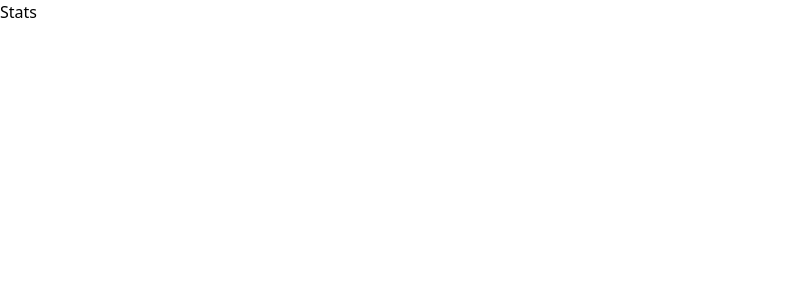
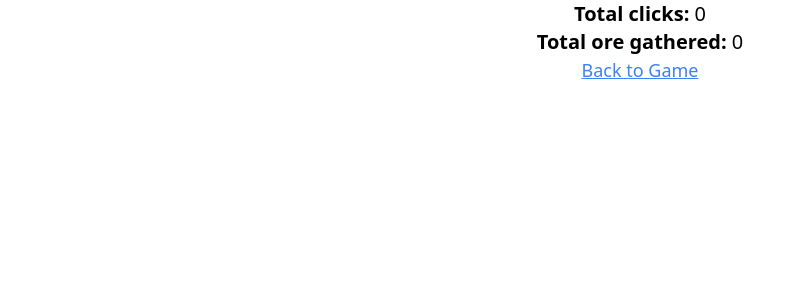
Before and after one commit to RoyalF4/ore-clicker, a React (Vite) app: page /stats in a window 1280 px wide. Shown: the top 300 px of the page, without its empty margins (0-805 px from the left). Built offline with nearby package versions, Linux system fonts and the light colour scheme.

Commit message:
refactor: :recycle: move router to app component
move router to app component so that state/dispatch can be passed as props

```diff
--- a/src/App.tsx
+++ b/src/App.tsx
@@ -1,60 +1,34 @@
-import Additions from "./components/Additions.tsx";
-import Upgrades from "./components/Upgrades.tsx";
-import useInterval from "./hooks/UseInterval.ts";
+import { createBrowserRouter, RouterProvider } from "react-router-dom";
+
 import useLocalStorage from "./hooks/UseLocalStorage.ts";
 import { initialState } from "./hooks/UseLocalStorage.ts";
-import formatNumber from "./utils/formatNumber.ts";
-import getIncrement from "./utils/getIncrement.ts";
 
-const GAME_INTERVAL = 100;
+import ErrorPage from "./pages/ErrorPage.tsx";
+import StartPage from "./pages/StartPage.tsx";
+import Stats from "./pages/Stats.tsx";
+import Game from "./components/Game.tsx";
 
 export default function App() {
   const [state, dispatch] = useLocalStorage(initialState, "playerData");
 
-  const { ore, additions, upgrades } = state;
-  const increment = getIncrement(additions, GAME_INTERVAL);
+  const router = createBrowserRouter([
+    {
+      path: "/",
+      element: <StartPage />,
+    },
+    {
+      path: "/game",
+      element: <Game state={state} dispatch={dispatch} />,
+    },
+    {
+      path: "/stats",
+      element: <Stats state={state} />,
+    },
+    {
+      path: "*",
+      element: <ErrorPage />,
+    },
+  ]);
 
-  useInterval(() => {
-    dispatch({
-      type: "increment",
-      payload: increment,
-    });
-  }, GAME_INTERVAL);
-
-  function handleClick() {
-    dispatch({ type: "click" });
-  }
-
-  function handleReset() {
-    dispatch({ type: "reset" });
-  }
-
-  return (
-    <main className="flex p-4">
-      <div className="flex flex-1 flex-col items-center">
-        <p className="flex">
-          {/* {Math.floor(ore).toLocaleString()} */}
-          {formatNumber(ore)}
-          <img src="/images/ore.png" alt="" className="inline-block w-6" />
-        </p>
-        <p>{`per second: ${formatNumber(increment * 10)}`}</p>
-        <button
-          className=" pointer-pointer transition-transform hover:scale-105 active:scale-100"
-          onClick={handleClick}
-        >
-          <img
-            className="pointer-events-none"
-            src="/images/ore.png"
-            alt="chunk of ore"
-          />
-        </button>
-        <button onClick={handleReset}>Reset</button>
-      </div>
-      <div>
-        <h2 className="text-center text-4xl">Store</h2>
-        <Upgrades upgrades={upgrades} ore={ore} dispatch={dispatch} />
-        <Additions additions={additions} ore={ore} dispatch={dispatch} />
-      </div>
-    </main>
-  );
+  return <RouterProvider router={router} />;
 }
--- /dev/null
+++ b/src/components/Game.tsx
@@ -0,0 +1,68 @@
+import formatNumber from "../utils/formatNumber.ts";
+import Additions from "../components/Additions.tsx";
+import Upgrades from "../components/Upgrades.tsx";
+import useInterval from "../hooks/UseInterval.ts";
+import getIncrement from "../utils/getIncrement.ts";
+import { Link } from "react-router-dom";
+import { Action, GameState } from "../../types.ts";
+
+const GAME_INTERVAL = 100;
+
+type GameProps = {
+  state: GameState;
+  dispatch: React.Dispatch<Action>;
+};
+
+function Game({ state, dispatch }: GameProps) {
+  const { ore, additions, upgrades } = state;
+  const increment = getIncrement(additions, GAME_INTERVAL);
+
+  useInterval(() => {
+    dispatch({
+      type: "increment",
+      payload: increment,
+    });
+  }, GAME_INTERVAL);
+
+  function handleClick() {
+    dispatch({ type: "click" });
+  }
+
+  function handleReset() {
+    dispatch({ type: "reset" });
+  }
+
+  return (
+    <main className="flex p-4">
+      <div className="flex flex-1 flex-col items-center">
+        <p className="flex">
+          {/* {Math.floor(ore).toLocaleString()} */}
+          {formatNumber(ore)}
+          <img src="/images/ore.png" alt="" className="inline-block w-6" />
+        </p>
+        <p>{`per second: ${formatNumber(increment * 10)}`}</p>
+        <button
+          className=" pointer-pointer transition-transform hover:scale-105 active:scale-100"
+          onClick={handleClick}
+        >
+          <img
+            className="pointer-events-none"
+            src="/images/ore.png"
+            alt="chunk of ore"
+          />
+        </button>
+        <button onClick={handleReset}>Reset</button>
+        <Link to="/stats" state={state}>
+          Stats
+        </Link>
+      </div>
+      <div>
+        <h2 className="text-center text-4xl">Store</h2>
+        <Upgrades upgrades={upgrades} ore={ore} dispatch={dispatch} />
+        <Additions additions={additions} ore={ore} dispatch={dispatch} />
+      </div>
+    </main>
+  );
+}
+
+export default Game;
--- a/src/main.tsx
+++ b/src/main.tsx
@@ -1,33 +1,11 @@
 import React from "react";
 import ReactDOM from "react-dom/client";
-import { createBrowserRouter, RouterProvider } from "react-router-dom";
 
 import App from "./App.tsx";
-import ErrorPage from "./pages/ErrorPage.tsx";
 import "./index.css";
-import StartPage from "./pages/StartPage.tsx";
-
-const router = createBrowserRouter([
-  {
-    path: "/",
-    element: <StartPage />,
-  },
-  {
-    path: "/app",
-    element: <App />,
-  },
-  {
-    path: "/stats",
-    element: <div>Stats</div>,
-  },
-  {
-    path: "*",
-    element: <ErrorPage />,
-  },
-]);
 
 ReactDOM.createRoot(document.getElementById("root")!).render(
   <React.StrictMode>
-    <RouterProvider router={router} />
+    <App />
   </React.StrictMode>,
 );
--- a/src/pages/StartPage.tsx
+++ b/src/pages/StartPage.tsx
@@ -6,7 +6,7 @@ function StartPage() {
       <img src="/images/ore.png" alt="" />
       <p className="pb-4 text-5xl">Welcome to Ore Clicker!</p>
       <Link
-        to="/app"
+        to="/game"
         className="rounded bg-blue-500 px-4 py-2 hover:bg-black hover:text-blue-500 active:scale-95"
       >
         Click to get started!
--- /dev/null
+++ b/src/pages/Stats.tsx
@@ -0,0 +1,32 @@
+import { Link } from "react-router-dom";
+import { GameState } from "../../types";
+import formatNumber from "../utils/formatNumber";
+
+type StatsProps = {
+  state: GameState;
+};
+
+function Stats({ state }: StatsProps) {
+  const { clicks, totalOre } = state;
+  console.log(state);
+  return (
+    <div className="flex flex-col items-center">
+      <p className="text-xl">
+        <span className="font-bold">Total clicks: </span>
+        {clicks}
+      </p>
+      <p className="text-xl">
+        <span className="font-bold">Total ore gathered: </span>
+        {formatNumber(totalOre)}
+      </p>
+      <Link
+        to="/game"
+        className="text-lg text-blue-500 underline hover:text-blue-800"
+      >
+        Back to Game
+      </Link>
+    </div>
+  );
+}
+
+export default Stats;
```
